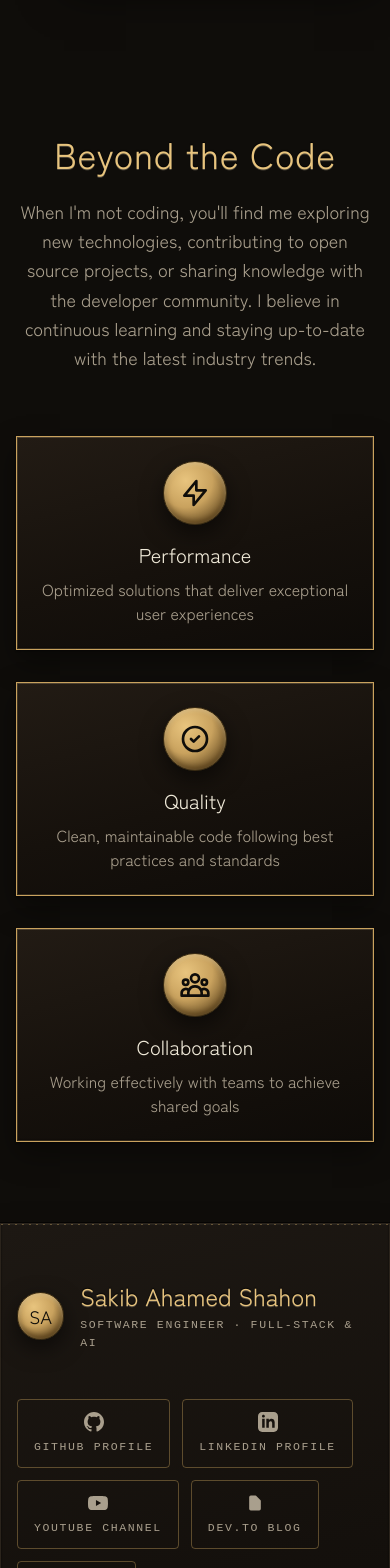
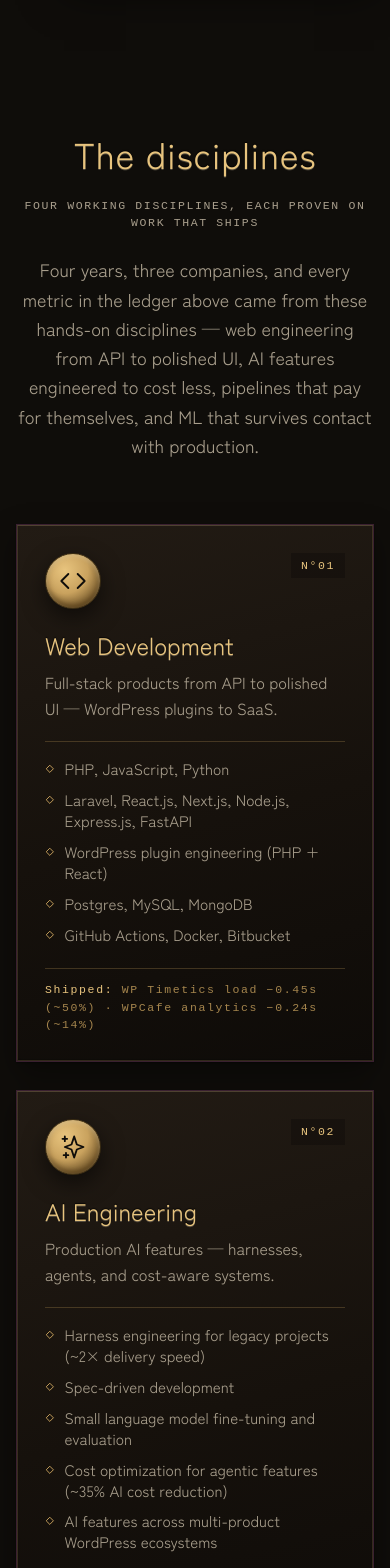
Before and after one commit to sakib3201/sakibshahon-portfolio-v2, a SvelteKit app in the folder frontend/: page /about in a window 390 px wide. Shown: the part 5820-7388 px from the top of the page. Built offline with nearby package versions, Linux system fonts and the light colour scheme; a web font is replaced by a local one.

Commit message:
content(about): rewrite #skills as the disciplines — resume-grounded 2x2 cards with shipped metrics, personal note, resume CTA

```diff
--- a/frontend/src/routes/about/+page.svelte
+++ b/frontend/src/routes/about/+page.svelte
@@ -2,6 +2,23 @@
   import AboutTimeline from "../../lib/components/AboutTimeline.svelte";
   import Navbar from "../../lib/components/Navbar.svelte";
   import Footer from "../../lib/components/Footer.svelte";
+  import { siteMeta, skills } from "../../lib/data.js";
+
+  const icons = /** @type {Record<string, string>} */ ({
+    code: 'M16 18l6-6-6-6M8 6l-6 6 6 6',
+    ai: 'M5 3v4M3 5h4M6 17v4m-2-2h4m5-16l2.286 6.857L21 12l-5.714 2.143L13 21l-2.286-6.857L5 12l5.714-2.143L13 3z',
+    chart:
+      'M9 19v-6a2 2 0 00-2-2H5a2 2 0 00-2 2v6a2 2 0 002 2h2a2 2 0 002-2zm0 0V9a2 2 0 012-2h2a2 2 0 012 2v10m-6 0a2 2 0 002 2h2a2 2 0 002-2m0 0V5a2 2 0 012-2h2a2 2 0 012 2v14a2 2 0 01-2 2h-2a2 2 0 01-2-2z',
+    brain:
+      'M9.663 17h4.673M12 3v1m6.364 1.636l-.707.707M21 12h-1M4 12H3m3.343-5.657l-.707-.707m2.828 9.9a5 5 0 117.072 0l-.548.547A3.374 3.374 0 0014 18.469V19a2 2 0 11-4 0v-.531c0-.895-.356-1.754-.988-2.386l-.548-.547z'
+  });
+
+  const proofs = /** @type {Record<string, string>} */ ({
+    "Web Development": "WP Timetics load −0.45s (~50%) · WPCafe analytics −0.24s (~14%)",
+    "AI Engineering": "Unified AI backend — ~35% lower integration cost · ~2× delivery speed",
+    "Data Analytics & Visualization": "Multi-threaded pipelines — −34% server cost",
+    "Machine Learning": "ML race analytics — +18% user retention (Find My Race Pace)"
+  });
 </script>
 
 <svelte:head>
@@ -66,51 +83,76 @@
 
     <AboutTimeline />
 
-    <!-- Additional content section -->
+    <!-- Skills section -->
     <section id="skills" class="scroll-mt-24 py-20 px-4 sm:px-6 lg:px-8">
-      <div class="max-w-4xl mx-auto">
+      <div class="max-w-6xl mx-auto">
         <div class="text-center mb-16 reveal" data-reveal>
           <h2 class="brush gold-text tracking-[0.02em] text-4xl md:text-6xl mb-6">
-            Beyond the Code
+            The disciplines
           </h2>
-          <p class="text-lg text-inktextdim leading-relaxed">
-            When I'm not coding, you'll find me exploring new technologies, contributing to open source projects,
-            or sharing knowledge with the developer community. I believe in continuous learning and staying
-            up-to-date with the latest industry trends.
+          <p class="marginalia text-inktextdim mb-6">Four working disciplines, each proven on work that ships</p>
+          <p class="max-w-2xl mx-auto text-lg text-inktextdim leading-relaxed">
+            Four years, three companies, and every metric in the ledger above came from these hands-on disciplines —
+            web engineering from API to polished UI, AI features engineered to cost less, pipelines that pay for
+            themselves, and ML that survives contact with production.
           </p>
         </div>
 
-        <!-- Skills or values section -->
-        <div class="grid md:grid-cols-3 gap-8 mt-16">
-          <div class="lacquer-raised gold-edge p-6 text-center reveal" data-reveal>
-            <div class="medallion w-16 h-16 mx-auto mb-4 flex items-center justify-center">
-              <svg class="w-8 h-8 text-sumi" fill="none" stroke="currentColor" viewBox="0 0 24 24" aria-hidden="true">
-                <path stroke-linecap="round" stroke-linejoin="round" stroke-width="2" d="M13 10V3L4 14h7v7l9-11h-7z"></path>
-              </svg>
-            </div>
-            <h3 class="brush text-xl text-inktext mb-2">Performance</h3>
-            <p class="text-inktextdim">Optimized solutions that deliver exceptional user experiences</p>
-          </div>
+        <div class="grid grid-cols-1 md:grid-cols-2 gap-7 lg:gap-8">
+          {#each skills as skill, i (skill.title)}
+            <article
+              class="lacquer-raised gold-edge group relative flex flex-col p-7 md:p-8 overflow-hidden transition-all duration-500 hover:-translate-y-2 hover:shadow-deep neon-rim"
+              data-reveal
+              data-reveal-delay={i * 60}
+            >
+              <div class="flex items-start justify-between gap-4 mb-5">
+                <span class="medallion reveal-pulse flex items-center justify-center w-14 h-14" aria-hidden="true">
+                  <svg class="w-7 h-7 text-sumi" fill="none" stroke="currentColor" viewBox="0 0 24 24">
+                    <path stroke-linecap="round" stroke-linejoin="round" stroke-width="1.6" d={icons[skill.icon] ?? icons.code}></path>
+                  </svg>
+                </span>
+                <span class="marginalia text-goldbright bg-black/25 px-2.5 py-1" aria-hidden="true">
+                  N°{String(i + 1).padStart(2, "0")}
+                </span>
+              </div>
 
-          <div class="lacquer-raised gold-edge p-6 text-center reveal" data-reveal data-reveal-delay="150">
-            <div class="medallion w-16 h-16 mx-auto mb-4 flex items-center justify-center">
-              <svg class="w-8 h-8 text-sumi" fill="none" stroke="currentColor" viewBox="0 0 24 24" aria-hidden="true">
-                <path stroke-linecap="round" stroke-linejoin="round" stroke-width="2" d="M9 12l2 2 4-4m6 2a9 9 0 11-18 0 9 9 0 0118 0z"></path>
-              </svg>
-            </div>
-            <h3 class="brush text-xl text-inktext mb-2">Quality</h3>
-            <p class="text-inktextdim">Clean, maintainable code following best practices and standards</p>
-          </div>
+              <h3 class="brush gold-text text-2xl mb-2">{skill.title}</h3>
+              <p class="text-inktextdim leading-relaxed mb-5">{skill.blurb}</p>
 
-          <div class="lacquer-raised gold-edge p-6 text-center reveal" data-reveal data-reveal-delay="300">
-            <div class="medallion w-16 h-16 mx-auto mb-4 flex items-center justify-center">
-              <svg class="w-8 h-8 text-sumi" fill="none" stroke="currentColor" viewBox="0 0 24 24" aria-hidden="true">
-                <path stroke-linecap="round" stroke-linejoin="round" stroke-width="2" d="M17 20h5v-2a3 3 0 00-5.356-1.857M17 20H7m10 0v-2c0-.656-.126-1.283-.356-1.857M7 20H2v-2a3 3 0 015.356-1.857M7 20v-2c0-.656.126-1.283.356-1.857m0 0a5.002 5.002 0 019.288 0M15 7a3 3 0 11-6 0 3 3 0 016 0zm6 3a2 2 0 11-4 0 2 2 0 014 0zM7 10a2 2 0 11-4 0 2 2 0 014 0z"></path>
-              </svg>
-            </div>
-            <h3 class="brush text-xl text-inktext mb-2">Collaboration</h3>
-            <p class="text-inktextdim">Working effectively with teams to achieve shared goals</p>
-          </div>
+              <ul class="space-y-2.5 pt-4 border-t border-gold/25 mb-6">
+                {#each skill.items as item (item)}
+                  <li class="flex items-start gap-2.5 text-[0.95rem] text-inktextdim leading-snug">
+                    <svg class="w-[0.6rem] h-[0.6rem] mt-1.5 flex-shrink-0 text-gold" viewBox="0 0 12 12" fill="none" stroke="currentColor" stroke-width="1.2" aria-hidden="true"><path d="M6 1.5 L10.5 6 L6 10.5 L1.5 6 Z" /></svg>
+                    <span>{item}</span>
+                  </li>
+                {/each}
+              </ul>
+
+              {#if proofs[skill.title]}
+                <p class="marginalia mt-auto pt-3 border-t border-gold/25 text-gold/80 normal-case">
+                  <span class="text-goldbright">Shipped:</span> {proofs[skill.title]}
+                </p>
+              {/if}
+            </article>
+          {/each}
+        </div>
+
+        <div class="text-center mt-16" data-reveal data-reveal-delay="200">
+          <p class="marginalia text-inktextdim mb-6">
+            And when the terminal is closed: mentoring the Mymensingh programming community, 15+ LightOJ tutorials,
+            and a dev.to blog.
+          </p>
+          <a
+            href={siteMeta.resumeUrl}
+            target="_blank"
+            rel="noopener noreferrer"
+            class="gold-plate inline-flex items-center gap-2 px-8 py-3.5 brush text-lg text-sumi hover:text-black transition-all duration-300 hover:-translate-y-0.5 hover:shadow-xl"
+          >
+            Download the résumé
+            <svg class="w-4 h-4 opacity-80" fill="none" stroke="currentColor" viewBox="0 0 24 24" aria-hidden="true">
+              <path stroke-linecap="round" stroke-linejoin="round" stroke-width="2" d="M10 6H6a2 2 0 00-2 2v10a2 2 0 002 2h10a2 2 0 002-2v-4M14 4h6m0 0v6m0-6L10 14" />
+            </svg>
+          </a>
         </div>
       </div>
     </section>
```
